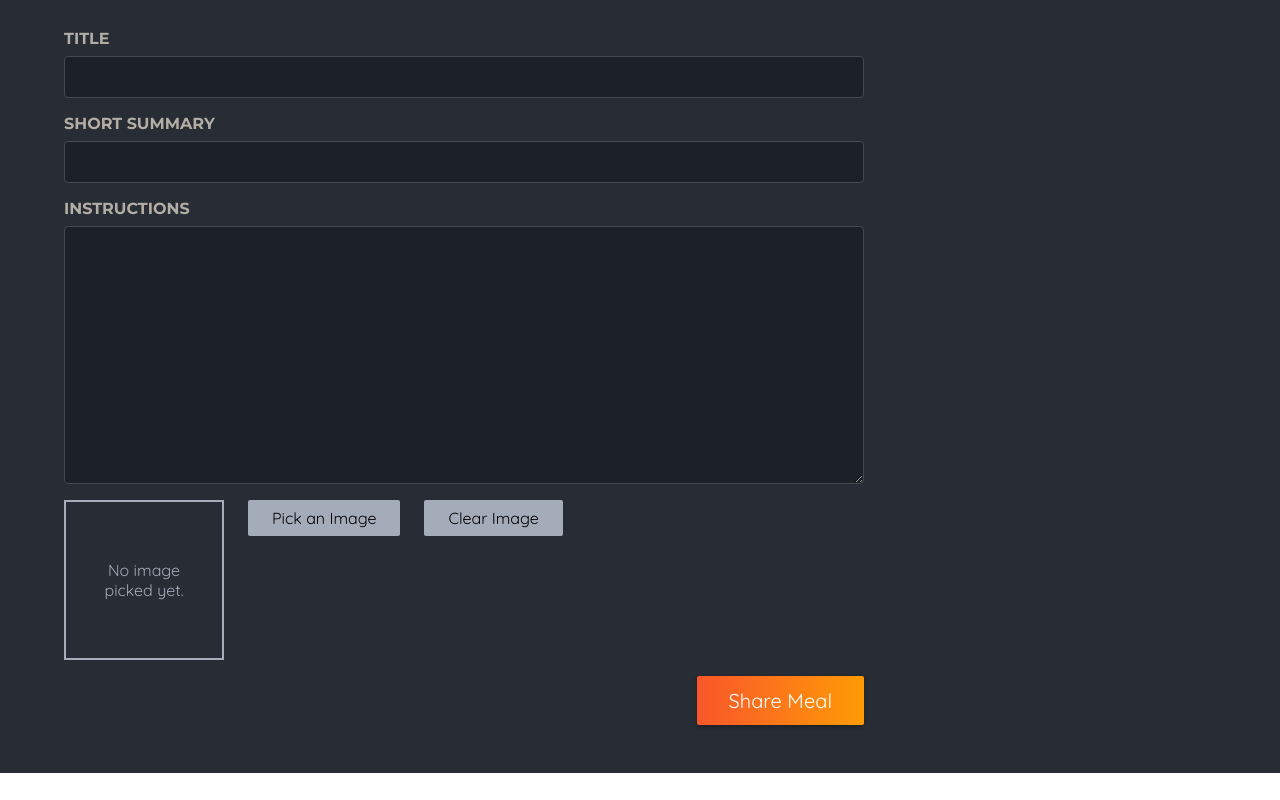
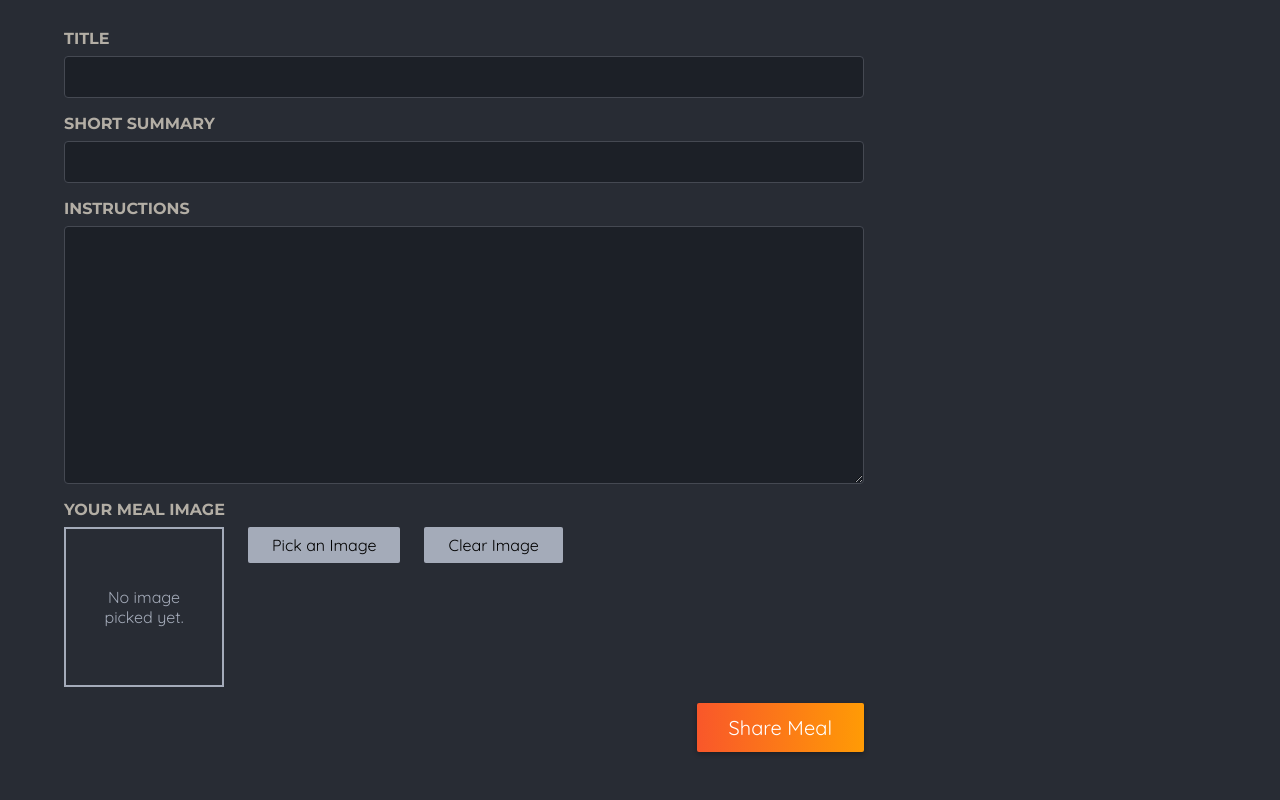
Before and after one commit to VitaliiZemliakov/nextjs, a Next.js app: page /meals/share in a window 1280 px wide. Shown: the part 625-1425 px from the top of the page. Before the commit the page ends 1398 px from the top, so only its background shows below. Built offline with nearby package versions, Linux system fonts and the light colour scheme.

Commit message:
wip, sketch for server function

```diff
--- a/app/meals/share/page.tsx
+++ b/app/meals/share/page.tsx
@@ -1,8 +1,24 @@
 import ImagePicker from "@/components/meals/image-picker";
 import classes from "./page.module.css";
 
+// interface FormDataEntries {
+//     [key: string]: string | File;
+// }
+
 export default function ShareMealPage() {
-    function shareMeal(data: FormData) {
+    async function shareMeal(formdata: FormData) {
+        "use server";
+        console.log(formdata);
+
+        const meal: Record<string, FormDataEntryValue> = {};
+
+        for (const [key, value] of formdata.entries()) {
+            // console.log(key, value);
+            meal[key] = value;
+
+            console.log(meal);
+        }
+
         //to do
     }
 
@@ -54,7 +70,7 @@ export default function ShareMealPage() {
                             required
                         ></textarea>
                     </p>
-                    <ImagePicker />
+                    <ImagePicker name="image" label="Your Meal Image" />
                     <p className={classes.actions}>
                         <button type="submit">Share Meal</button>
                     </p>
```
